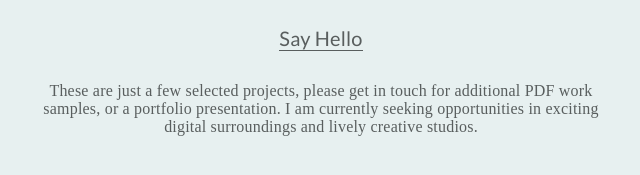
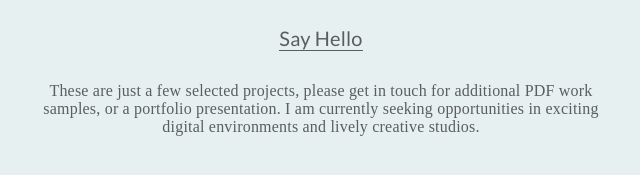
Before and after one commit to clairemurray/CM-Web-2016, a plain HTML site: page index.html in a window 1280 px wide. Shown: the part 8013-8188 px from the top of the page, 319-959 px from the left. Drawn offline with nearby package versions, Linux system fonts and the light colour scheme; a web font is replaced by a local one.

Commit message:
Say Hello Update

```diff
--- a/index.html
+++ b/index.html
@@ -134,7 +134,7 @@
 					<div class="hello">
 						<a href="#">Say Hello</a>
 					</div>
-					<p>These are just a few selected projects, please get in touch for additional PDF work samples, or a portfolio presentation. I am currently seeking opportunities in exciting digital surroundings and lively creative studios.</p>
+					<p>These are just a few selected projects, please get in touch for additional PDF work samples, or a portfolio presentation. I am currently seeking opportunities in exciting digital environments and lively creative studios.</p>
 				</div>
 			</section>
 		</div>
```
